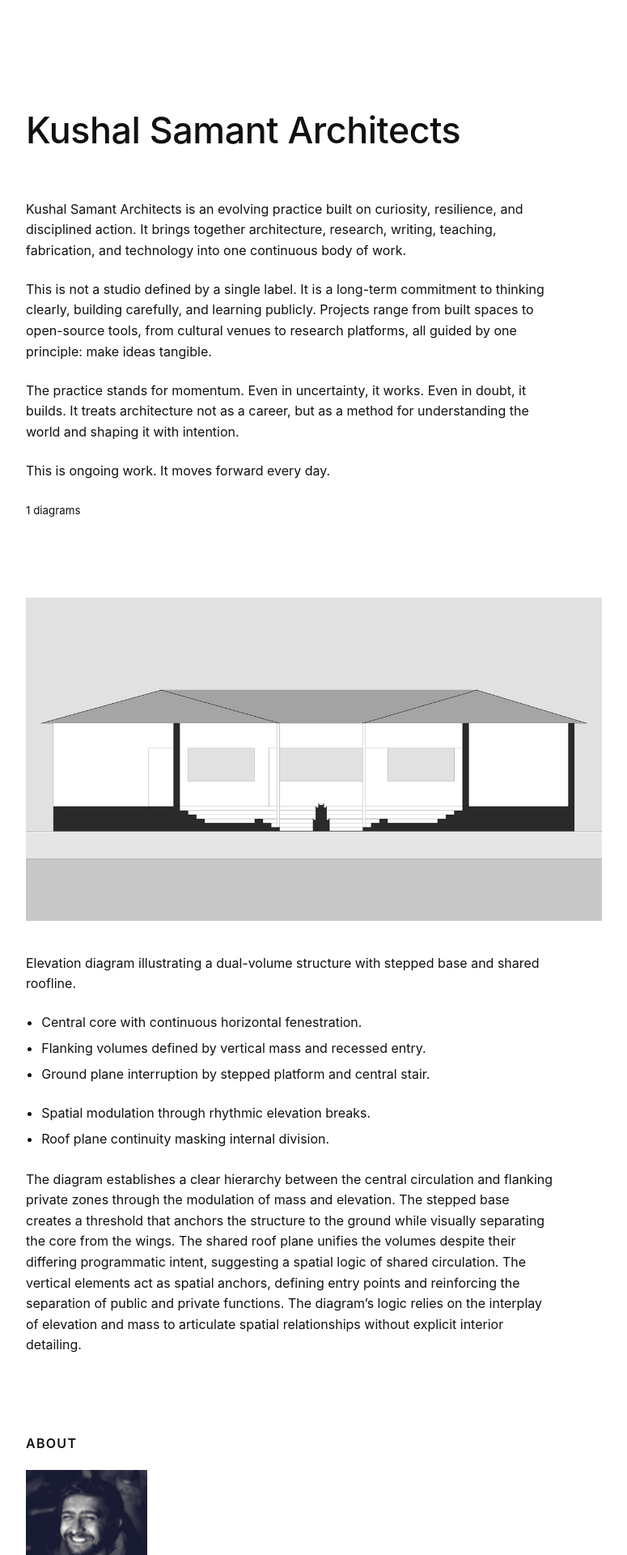
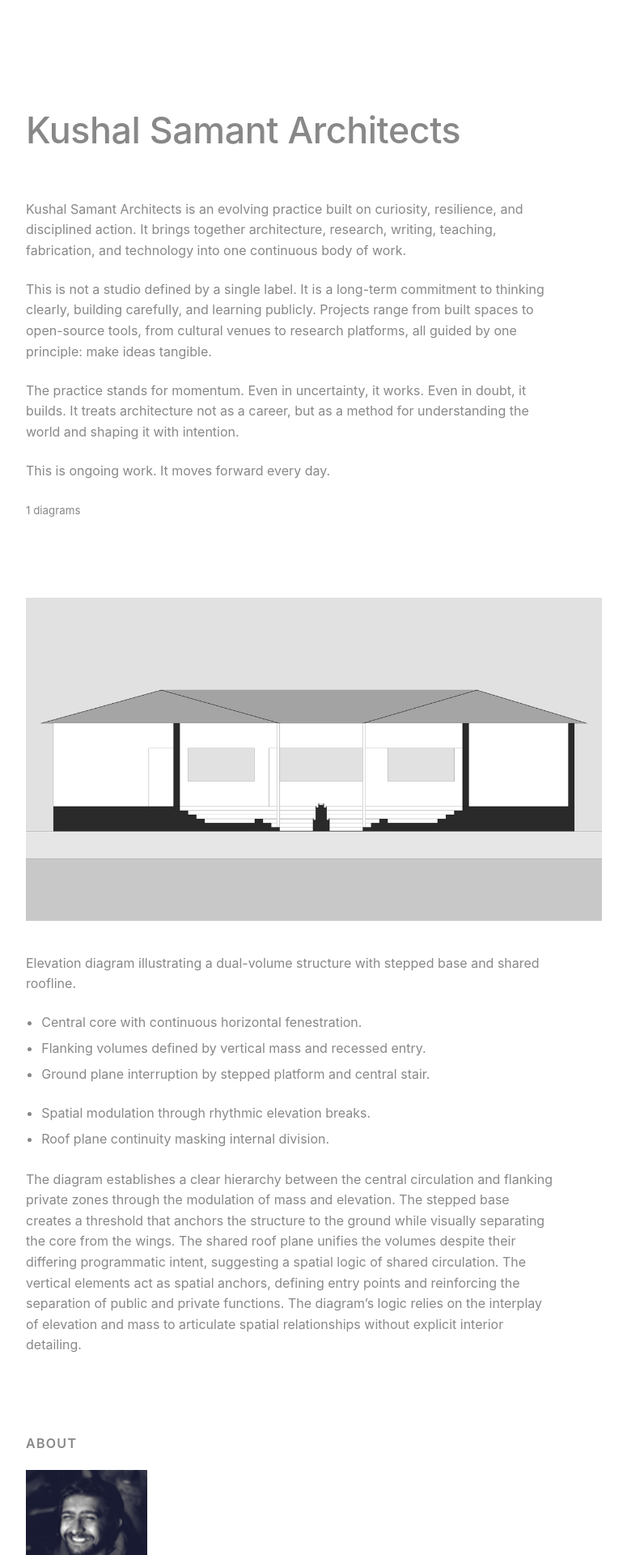
Before and after one commit to kushalsamant/kushalsamant.github.io, a Jekyll site: the page built from index.html, in a window 1280 px wide. Shown: the top 1920 px of the page at 81% size, without its empty margins (252-1027 px from the left). Built offline with Jekyll 4.4.1, drawn with Linux system fonts in a browser that asks for light colours.

Commit message:
Update main.css

```diff
--- a/assets/css/main.css
+++ b/assets/css/main.css
@@ -19,8 +19,8 @@ body {
   margin: 0;
   font-family: -apple-system, BlinkMacSystemFont, "Helvetica Neue", Helvetica, Arial, sans-serif;
   line-height: 1.6;
-  color: #111;
-  background: #ffffff;
+  color: #888;
+  background: #fff;
   -webkit-font-smoothing: antialiased;
   text-rendering: optimizeLegibility;
 }
@@ -116,7 +116,7 @@ a:hover {
 hr {
   border: none;
   height: 1px;
-  background: #e5e5e5;
+  background: #fff;
   margin: 4rem 0;
 }
 
@@ -127,7 +127,7 @@ footer {
   padding: 4rem 1.5rem;
   text-align: center;
   font-size: 0.85rem;
-  color: #777;
+  color: #f12;
 }
 
 /* ---------- Image Behavior ---------- */
```
